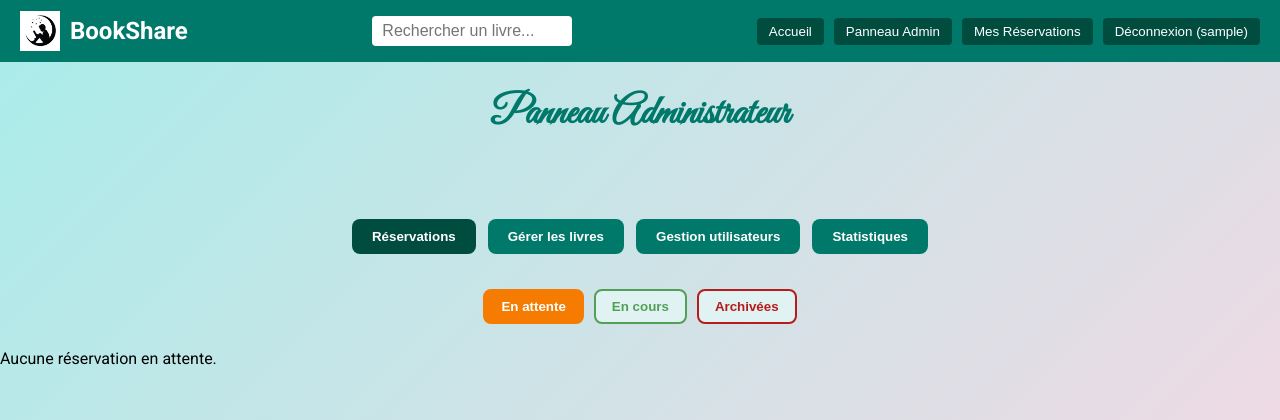
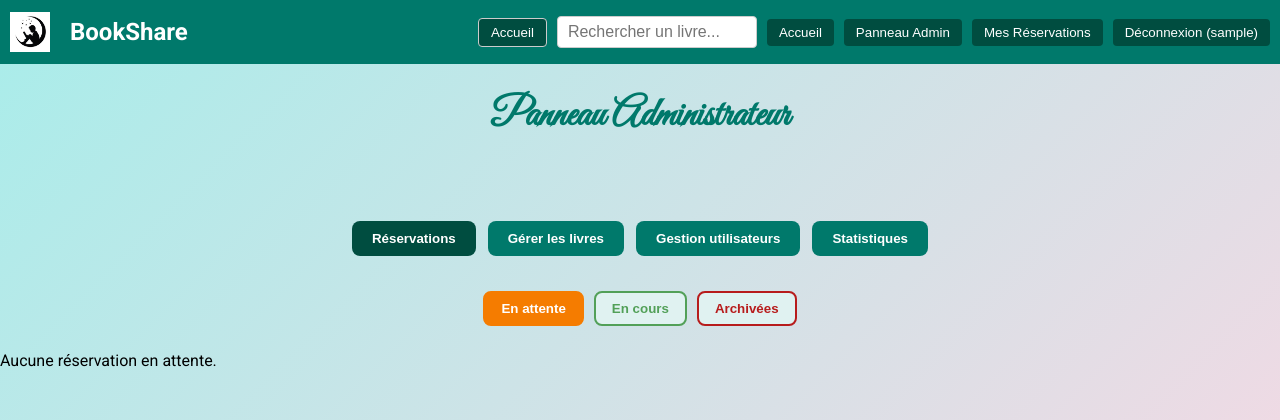
Before and after one commit to alissonpinault/BookShare, a PHP site: page /admin.php in a window 1280 px wide. Shown: the top 420 px of the page. Run offline with PHP 8.4, Linux system fonts and the light colour scheme; the visitor is signed in with stand-in values (Sample User, id 1); data comes from the database, SQL or seed files in the repository; data that the repository does not hold is empty.

Commit message:
disposition barre recherche

```diff
--- a/templates/partials/nav.php
+++ b/templates/partials/nav.php
@@ -8,17 +8,22 @@ $noteMin = $noteMin ?? '';
 $q       = $q       ?? '';
 ?>
 
-<nav class="site-nav">
-    <!-- Logo et burger : partie statique -->
-    <a href="index.php" class="logo" style="text-decoration: none; color: inherit;">
-        <img src="assets/images/logo.jpg" alt="Logo BookShare">
+<nav class="site-nav" style="padding: 10px; display: flex; align-items: center; justify-content: space-between; flex-wrap: wrap;">
+    <!-- Logo -->
+    <a href="index.php" class="logo" style="text-decoration: none; color: inherit; display: flex; align-items: center; margin-right: 20px;">
+        <img src="assets/images/logo.jpg" alt="Logo BookShare" style="height: 40px; margin-right: 10px;">
         BookShare
     </a>
-    <button class="burger" aria-label="Menu">&#9776;</button>
 
-    <!-- Formulaire de recherche : partie statique -->
-    <form method="get" action="index.php" id="main-search-form" style="margin:0;">
-        <input type="text" id="main-search-input" name="q" placeholder="Rechercher un livre..." value="<?= htmlspecialchars($q) ?>">
+    <!-- Zone boutons + recherche -->
+    <div class="actions" id="nav-actions" style="display: flex; align-items: center; gap: 10px; flex-wrap: wrap;">
+
+        <!-- Bouton Accueil -->
+        <button class="user-btn" data-type="accueil" onclick="window.location.href='index.php'" style="padding: 6px 12px; border-radius: 4px; border: 1px solid #ccc; cursor: pointer;">Accueil</button>
+
+        <!-- Barre de recherche -->
+        <form method="get" action="index.php" id="main-search-form" style="display: flex; align-items: center; margin: 0;">
+            <input type="text" id="main-search-input" name="q" placeholder="Rechercher un livre..." value="<?= htmlspecialchars($q) ?>" style="padding: 6px 10px; border-radius: 4px; border: 1px solid #ccc;">
             <?php if ($genre !== ''): ?>
                 <input type="hidden" name="genre" value="<?= htmlspecialchars($genre) ?>">
             <?php endif; ?>
@@ -33,11 +38,9 @@ $q       = $q       ?? '';
             <?php endif; ?>
         </form>
 
-     <!-- Zone dynamique des boutons utilisateur -->
-    <div class="actions" id="nav-actions">
+        <!-- Autres boutons utilisateur (connexion/admin/mes réservations) -->
         <?php include __DIR__ . '/navdynamique.php'; ?>
     </div>
-
 </nav>
 
 <script src="/assets/js/logout.js" defer></script>
```
Lines whose indentation alone changed are shown as unchanged.
